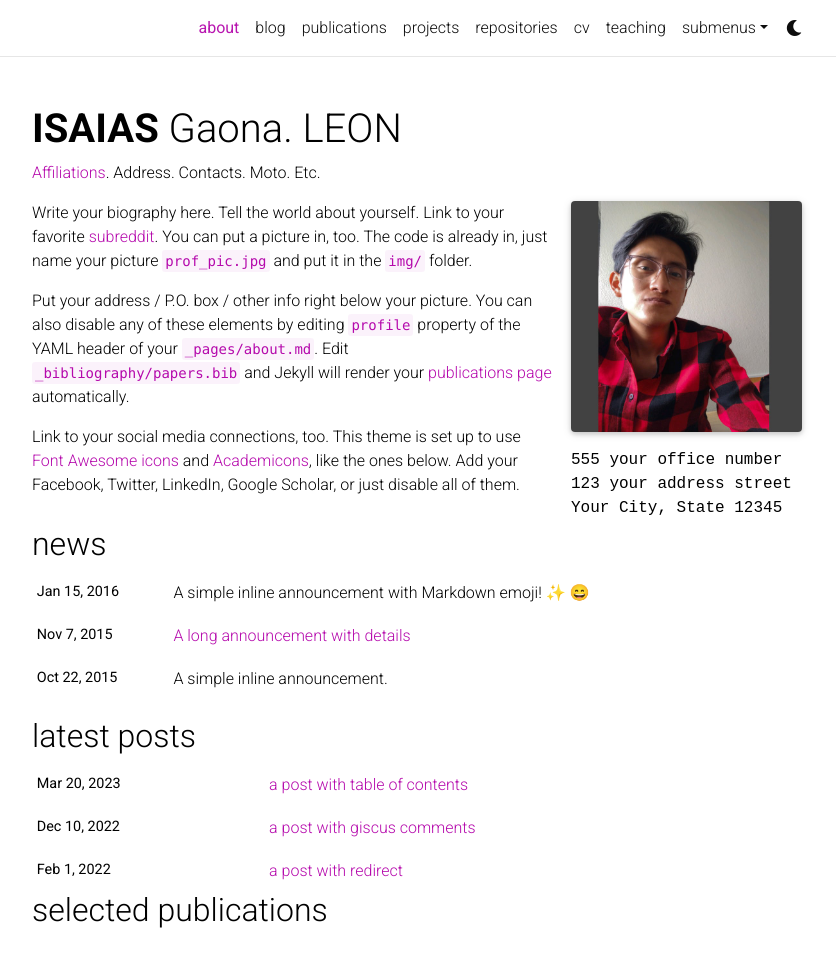
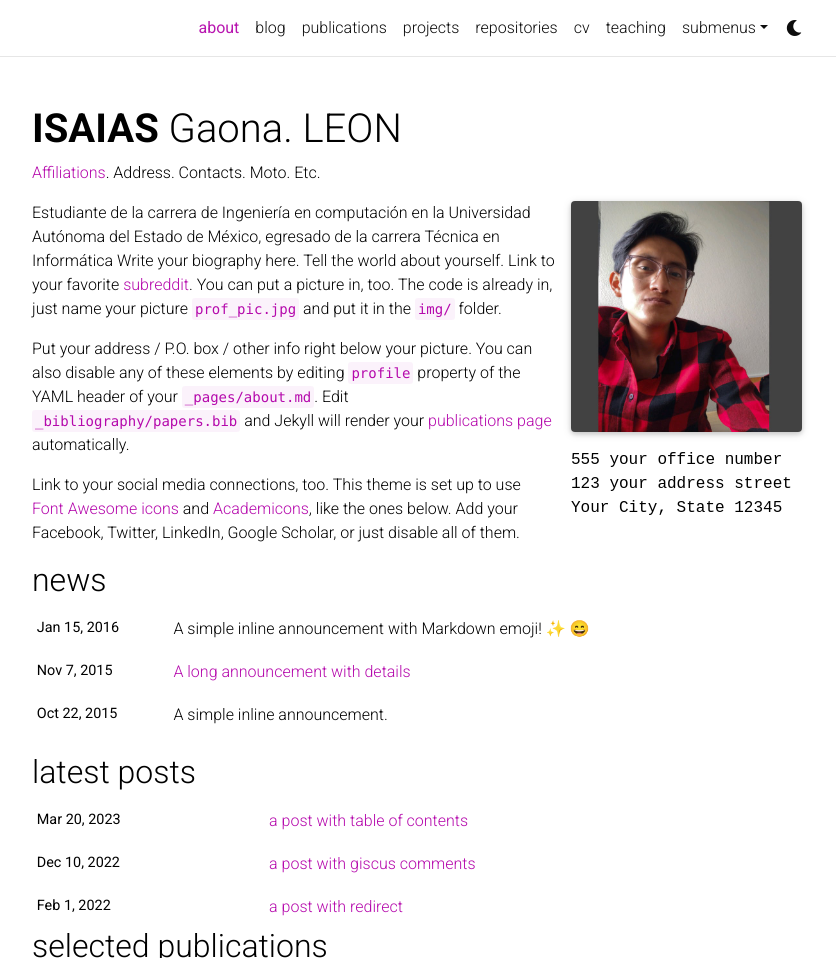
Before and after one commit to IsaiasGL/IsaiasGL.github.io, a Jekyll site: the page built from _pages/about.md, in a window 1280 px wide and 1283 px high, cut to the strip 0-958 px from the top of the window. Shown: the whole strip, without its empty margins (223-1059 px from the left). Built offline with Jekyll 4.4.1, drawn with Linux system fonts in a browser that asks for light colours; full-size pictures stand in for the smaller copies a plugin makes; emoji names are drawn with the system emoji font; comment, search, counter and statistics services are not loaded; a style sheet for code colours, icons or effects is not loaded.

Commit message:
Biografia

```diff
--- a/_pages/about.md
+++ b/_pages/about.md
@@ -19,7 +19,7 @@ selected_papers: true # includes a list of papers marked as "selected={true}"
 social: true  # includes social icons at the bottom of the page
 ---
 
-Write your biography here. Tell the world about yourself. Link to your favorite [subreddit](http://reddit.com). You can put a picture in, too. The code is already in, just name your picture `prof_pic.jpg` and put it in the `img/` folder.
+Estudiante de la carrera de Ingeniería en computación en la Universidad Autónoma del Estado de México, egresado de la carrera Técnica en Informática Write your biography here. Tell the world about yourself. Link to your favorite [subreddit](http://reddit.com). You can put a picture in, too. The code is already in, just name your picture `prof_pic.jpg` and put it in the `img/` folder.
 
 Put your address / P.O. box / other info right below your picture. You can also disable any of these elements by editing `profile` property of the YAML header of your `_pages/about.md`. Edit `_bibliography/papers.bib` and Jekyll will render your [publications page](/al-folio/publications/) automatically.
 
```
